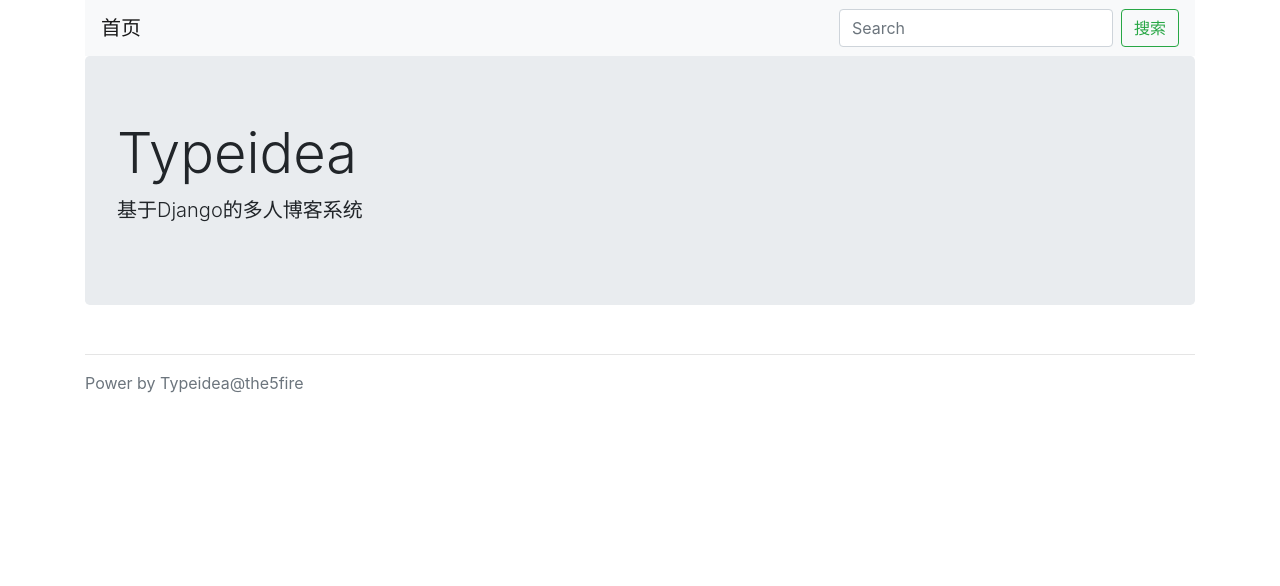
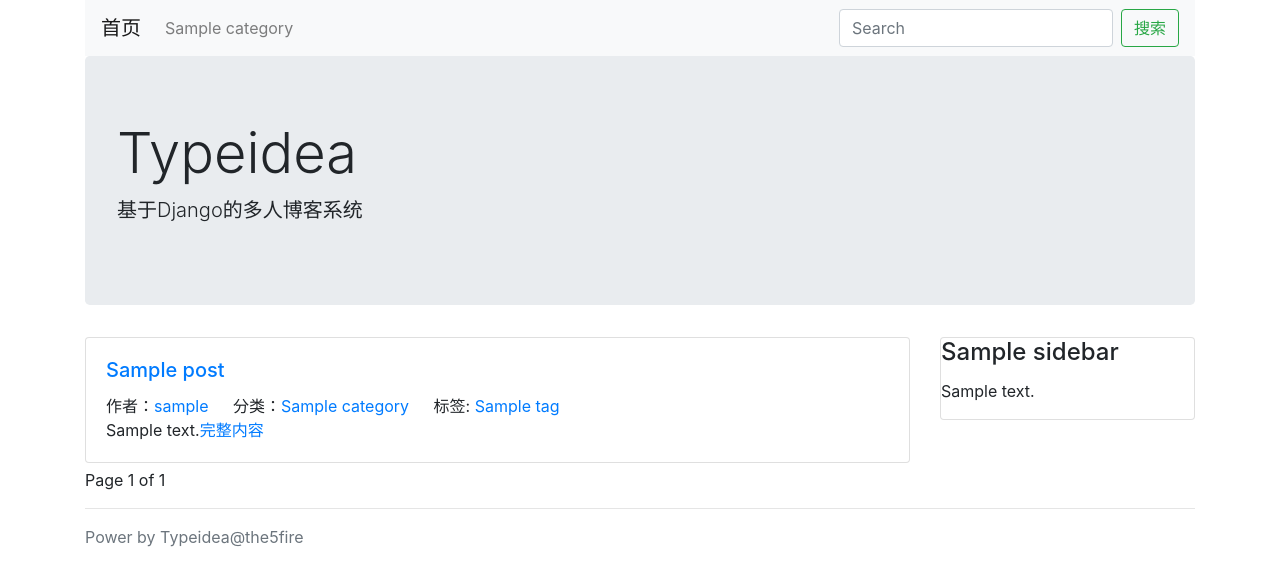
Before and after one commit to scor-pan/typeidea, a Django app: page / in a window 1280 px wide. Shown: the top 586 px of the page. Run offline with Django 3.2, Linux system fonts and the light colour scheme; tables that the repository leaves empty hold one stand-in row (values such as "Sample post"); some libraries are stand-ins or nearby versions.

Commit message:
20190319:1、class-based view升级;2、引入前端样式框架Bootstrap

```diff
--- a/typeidea/blog/admin.py
+++ b/typeidea/blog/admin.py
@@ -133,10 +133,10 @@ class PostAdmin(admin.ModelAdmin):
             '<a href="{}">编辑</a>',
             reverse('admin:blog_post_change', args=(obj.id, ))
         )
-    operator.short_description = '操作'
+        operator.short_description = '操作'
 
     def save_model(self, request, obj, form, change):
-        obj,owner = request.user
+        obj.owner = request.user
         return super(PostAdmin, self).save_model(request, obj, form, change)
 
     def get_queryset(self, request):
--- a/typeidea/blog/models.py
+++ b/typeidea/blog/models.py
@@ -19,6 +19,22 @@ class Category(models.Model):
 
     def __str__(self):
         return self.name
+
+    @classmethod
+    def get_navs(cls):
+        categories = cls.objects.filter(status=cls.STATUS_NORMAL)
+        nav_categories = []
+        normal_categories = []
+        for cate in categories:
+            if cate.is_nav:
+                nav_categories.append(cate)
+            else:
+                normal_categories.append(cate)
+
+        return {
+            'navs': nav_categories,
+            'categories': normal_categories,
+        }
 
     class Meta:
         verbose_name = verbose_name_plural = '分类'
@@ -56,6 +72,7 @@ class Post(models.Model):
             (STATUS_DRAFT, '草稿'),
     )
 
+
     title = models.CharField(max_length=255, verbose_name='标题')
     desc = models.CharField(max_length=1024, blank=True, verbose_name='摘要')
     content = models.TextField(verbose_name='正文', help_text='正文必须为MarkDown格式')
@@ -65,6 +82,9 @@ class Post(models.Model):
     tag = models.ManyToManyField(Tag, verbose_name='标签')
     owner = models.ForeignKey(User, verbose_name='作者')
     created_time = models.DateTimeField(auto_now_add=True, verbose_name='创建时间')
+
+    pv = models.PositiveIntegerField(default=1)
+    uv = models.PositiveIntegerField(default=1)
 
     @staticmethod
     def get_by_tag(tag_id):
@@ -96,17 +116,17 @@ class Post(models.Model):
     @classmethod
     def latest_posts(cls):
         queryset = cls.objects.filter(status=cls.STATUS_NORMAL)
-
+        return queryset
     '''
     @classmethod
-    def get_navs(cls);
-    categories = cls.objects.filter(status=cls.STATUS_NORMAL)
-    nav_categories = categories.filter(is_nav=True)
-    normal_categories = categories.filter(is_nav=False)
-    return {
-        'navs': nav_categories,
-        'categories': normal_categories,
-    }
+    def get_navs(cls):
+        categories = cls.objects.filter(status=cls.STATUS_NORMAL)
+        nav_categories = categories.filter(is_nav=True)
+        normal_categories = categories.filter(is_nav=False)
+        return {
+            'navs': nav_categories,
+            'categories': normal_categories,
+        }
     # 会产生两次数据库请求
     '''
     @classmethod
@@ -116,7 +136,7 @@ class Post(models.Model):
         normal_categories = []
         for cate in categories:
             if cate.is_nav:
-                nav_categories.app(cate)
+                nav_categories.append(cate)
             else :
                 normal_categories.append(cate)
 
@@ -124,7 +144,12 @@ class Post(models.Model):
             'navs': nav_categories,
             'categories': normal_categories,
         }
-        '''只需要一次数据查询，即可拿到所有数据，然后内存中进行数据处理'''
+        #只需要一次数据查询，即可拿到所有数据，然后内存中进行数据处理
+
+    @classmethod
+    def hot_posts(cls):
+        return cls.objects.filter(status=cls.STATUS_NORMAL).order_by('-pv')
+
     class Meta:
         verbose_name = verbose_name_plural = '文章'
         ordering = ['-id']   # 根据id进行降序排列
--- a/typeidea/blog/views.py
+++ b/typeidea/blog/views.py
@@ -1,6 +1,9 @@
 from django.shortcuts import render
+from django.shortcuts import  get_object_or_404
+from django.views.generic import DetailView, ListView
 
 from .models import Post, Tag, Category
+from config.models import SideBar
 
 # Create your views here.
 def post_list(request, category_id=None, tag_id=None):
@@ -48,8 +51,9 @@ def post_list(request, category_id=None, tag_id=None):
         'category':category,
         'tag': tag,
         'post_list': post_list,
+        'sidebars': SideBar.get_all(),
     }
-    #context.update(Category.get_navs())
+    context.update(Category.get_navs())
     return render(request, 'blog/list.html', context=context)
 
 
@@ -71,3 +75,93 @@ def post_detail(request, post_id):
     status: 状态码，默认值是200
     using： 使用哪种模板引擎解析，这可以在settings中配置，默认使用Django自带模板
     '''
+
+class CommonViewMixin:
+    def get_context_data(self, **kwargs):
+        context = super().get_context_data(**kwargs)
+        context.update({
+            'sidebars': SideBar.get_all(),
+        })
+        context.update(Category.get_navs())
+        return context
+
+
+
+class IndexView(CommonViewMixin, ListView):
+    queryset = Post.latest_posts()
+    paginate_by = 5
+    context_object_name = 'post_list'
+    template_name = 'blog/list.html'
+
+
+class PostDetailView(CommonViewMixin, DetailView):
+
+    '''
+    model = Post
+    template_name = 'blog/detail.html'
+    '''
+    queryset = Post.latest_posts()
+    template_name = 'blog/detail.html'
+    context_object_name = 'post'
+    pk_url_kwarg = 'post_id'  # pk_url_kwarg = 'pk'
+
+
+    '''
+    DetailView 提供了如下如下属性和接口
+    model 属性： 指定当前View要使用的Model
+    queryset 属性： 跟Model一样，二选一。
+                    设定基础的数据集，Model的设定没有过滤的功能，
+                    可以通过queryset = Post.objects.filter(status=Post.STATUS_NORMAL)进行过滤
+    template_name 属性： 模板名称
+    get_queryset 接口： 根据URL参数，从queryset上获取到对应的实例
+    get_context_data 接口: 获取渲染到模板中的所有上下午，如果有新增数据需要传递到模板中，
+                           可以重写该方法来完成
+    '''
+
+class PostListView(ListView):
+    queryset = Post.latest_posts()
+    paginate_by = 1
+    context_object_name = 'post_list'  # 如果不设置此项，在模板中需要使用 object_list 变量
+    template_name = 'blog/list.html'
+
+
+
+class CategoryView(IndexView):
+    def get_context_data(self, **kwargs):
+        context = super().get_context_data(**kwargs)
+        category_id= self.kwargs.get('category_id')
+        category = get_object_or_404(Category, pk=category_id)
+        context.update({
+            'category': category,
+        })
+        return context
+
+    def get_queryset(self):
+        '''重写queryset, 根据分类过滤 '''
+        queryset = super().get_queryset()
+        category_id = self.kwargs.get('category_id')
+        return queryset.filter(category_id=category_id)
+
+
+class TagView(IndexView):
+    def get_context_data(self, **kwargs):
+        context = super().get_context_data(**kwargs)
+        tag_id = self.kwargs.get('tag_id')
+        tag = get_object_or_404(Tag, pk=tag_id)
+        context.update({
+            'tag': tag,
+        })
+        return context
+
+    def get_queryset(self):
+        '''重写queryset, 根据标签过滤'''
+
+        queryset = super().get_queryset()
+        tag_id = self.kwargs.get('tag_id')
+        return queryset.filter(tag__id=tag_id)
+
+    '''
+    get_object_or_404: 一个快捷方式，用来获取一个对象的实例。
+                       如果获取到，就返回实例对象；如果不存在，直接抛出404错误
+    tag_id = self.kwargs.get('tag_id')里面，self.kwargs 中的数据其实是URL定义中拿到的
+    '''
--- a/typeidea/config/models.py
+++ b/typeidea/config/models.py
@@ -1,5 +1,6 @@
 from django.contrib.auth.models import User
 from django.db import models
+from django.template.loader import render_to_string
 
 # Create your models here.
 class Link(models.Model):
@@ -31,12 +32,18 @@ class SideBar(models.Model):
         (STATUS_SHOW, '展示'),
         (STATUS_HIDE, '隐藏'),
     )
+
+    DISPLAY_HTML = 1
+    DISPLAY_LATEST = 2
+    DISPLAY_HOT = 3
+    DISPLAY_COMMENT = 4
     SIDE_TYPE = (
         (1, 'HTML'),
         (2, '最新文章'),
         (3, '最热文章'),
         (4, '最近评论'),
     )
+
     title = models.CharField(max_length=50, verbose_name='标题')
     display_type = models.PositiveIntegerField(default=1, choices=SIDE_TYPE,
                                                 verbose_name = '展示类型')
@@ -48,5 +55,36 @@ class SideBar(models.Model):
     owner = models.ForeignKey(User, verbose_name='作者')
     created_time = models.DateTimeField(auto_now_add=True, verbose_name='创建时间')
 
+
+    @property
+    def content_html(self):
+        '''直接渲染模板'''
+        from blog.models import Post   # 避免循环使用
+        from comment.models import Comment
+
+        resutl = ''
+        if self.display_type == self.DISPLAY_HTML:
+            result = self.content
+        elif self.display_type == self.DISPLAY_LATEST:
+            context = {
+                'posts': Post.latest_posts()
+            }
+            result = render_to_string('config/blocks/sidebar_posts.html', context)
+        elif self.display_type == self.DISPALY_HOT:
+            context = {
+                'posts': Post.hot_posts()
+            }
+            result = render_to_string('config/blocks/sidebar_posts.html', context)
+        elif self.display_type == self.DISPALY_COMMENT:
+            context = {
+                'comments': Comment.objects.filter(status=Comment.STATUS_NORMAL)
+            }
+            result = render_to_string('config/blocks/sidebar_comments.html', context)
+
+        return result
+
+    @classmethod
+    def get_all(cls):
+            return cls.objects.filter(status=cls.STATUS_SHOW)
     class Meta:
         verbose_name = verbose_name_plural = '侧边栏'
--- a/typeidea/typeidea/themes/bootstrap/templates/blog/base.html
+++ b/typeidea/typeidea/themes/bootstrap/templates/blog/base.html
@@ -21,7 +21,7 @@
 			{% for cate in navs %}
 				<li class='nav-item'>
 					<a class='nav-link' href='{% url 'category-list' cate.id %}'>{{ cate.name }}</a>
-				</li>
+				</lcate.id>
 			{% endfor %}
 			</ul>
 			<form class='form-inline my-2 my-lg-0' action'GET'>
@@ -38,10 +38,13 @@
 	<div class='container main'>
 		<div class='row'>
 			<div class='col-9 post-list'>
+
 			{% block main %}
 			{% endblock %}
+
 			</div>
 			<div class='col-3'>
+
 				{% block sidebar %}
 					{% for sidebar in sidebars %}
 					<div class='card sidebar'>
@@ -54,6 +57,7 @@
 					</div>
 					{% endfor %}
 				{% endblock %}
+
 			</div>
 		</div>
 	</div>
--- a/typeidea/typeidea/themes/bootstrap/templates/blog/list.html
+++ b/typeidea/typeidea/themes/bootstrap/templates/blog/list.html
@@ -2,10 +2,10 @@
 
 {% block title %}
 	{% if tag %}
-	标签页：{{ tag.name }}
-		{% elif category %}
+		标签页：{{ tag.name }}
+	{% elif category %}
 		分类页：{{ category.name }}
-		{% else %}
+	{% else %}
 		首页
 	{% endif %}
 {% endblock %}
@@ -17,9 +17,8 @@
 		<div class='card-body'>
 			<h5 class='card-title'><a href='{% url "post-detail" post.id %}'>
 				{{ post.title }}</a></h5>
-			<span class='card-link'>作者：<a href='#'>{{ post.owner.username }}
-				</a></span>
-				<span class='card-link'>分类：<a href='{% url "category-list" cate.id %}'>{{ post.category.name }}</a></span>
+			<span class='card-link'>作者：<a href='#'>{{ post.owner.username }}</a></span>
+			<span class='card-link'>分类：<a href='{% url "category-list" post.category.id %}'>{{ post.category.name }}</a></span>
 			<span class='card-link'>标签:
 				{% for tag in post.tag.all %}
 				<a href='{% url "tag-list" tag.id %}'>{{ tag.name }}</a>
--- a/typeidea/typeidea/urls.py
+++ b/typeidea/typeidea/urls.py
@@ -16,15 +16,18 @@ Including another URLconf
 from django.conf.urls import url
 from django.contrib import admin
 
-from blog.views import post_list, post_detail
+from blog.views import (
+        IndexView, CategoryView, TagView,
+        PostDetailView,
+)
 from config.views import links
 from typeidea.custom_site import custom_site
 
 urlpatterns = [
-    url(r'^$', post_list, name='index'),
-    url(r'^category/(?P<category_id>\d+)/$', post_list, name='category-list'),
-    url(r'^tag/(?P<tag_id>\d+)/$', post_list, name='tag-list'),
-    url(r'^post/(?P<post_id>\d+).html$', post_detail, name='post-detail'),
+    url(r'^$', IndexView.as_view(), name='index'),
+    url(r'^category/(?P<category_id>\d+)/$', CategoryView.as_view(), name='category-list'),
+    url(r'^tag/(?P<tag_id>\d+)/$', TagView.as_view(), name='tag-list'),
+    url(r'^post/(?P<post_id>\d+).html$', PostDetailView.as_view(), name='post-detail'),
     url(r'^links/$', links, name='links'),
     url(r'^super-admin/', admin.site.urls, name='super-admin'),
     url(r'^admin/', custom_site.urls, name='admin'),
```
